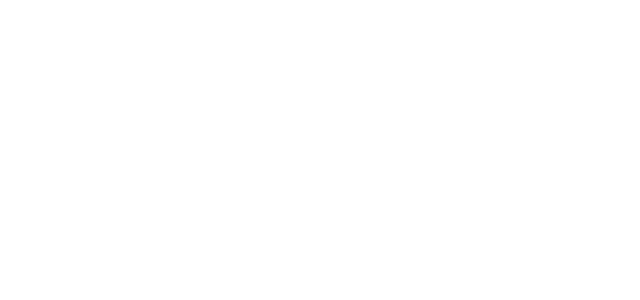
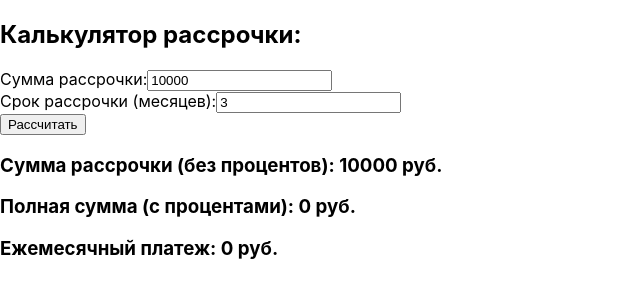
Before and after one commit to Aliskhan7/calculator-installment, a React (Create React App) app: page / in a window 1280 px wide. Shown: the top 300 px of the page, without its empty margins (0-640 px from the left). Built offline with nearby package versions, Linux system fonts and the light colour scheme.

Commit message:
add calculatr

```diff
--- a/package.json
+++ b/package.json
@@ -8,6 +8,7 @@
     "@types/react": "^19.0.8",
     "@types/react-dom": "^19.0.3",
     "cra-template": "1.2.0",
+    "formik": "^2.4.6",
     "react": "^19.0.0",
     "react-dom": "^19.0.0",
     "react-scripts": "5.0.1",
@@ -36,5 +37,8 @@
       "last 1 firefox version",
       "last 1 safari version"
     ]
+  },
+  "devDependencies": {
+    "tailwindcss": "^3.4.17"
   }
 }
--- a/src/App.jsx
+++ b/src/App.jsx
@@ -1,9 +1,11 @@
+import {Formik} from "formik";
+import Calculator from "./components/shared/Calculator";
 
 function App() {
   return (
-    <div className="App">
-
-    </div>
+      <div className="sm:container mx-auto">
+        <Calculator/>
+      </div>
   );
 }
 
--- /dev/null
+++ b/src/components/shared/Calculator.jsx
@@ -0,0 +1,86 @@
+import React, { useState } from 'react';
+
+const Calculator = () => {
+    const [loanAmount, setLoanAmount] = useState(10000);   // Сумма рассрочки (без процентов)
+    const [loanTerm, setLoanTerm] = useState(3);           // Срок рассрочки (в месяцах)
+    const [monthlyPayment, setMonthlyPayment] = useState(0);
+    const [totalWithInterest, setTotalWithInterest] = useState(0);
+
+    // Расчёт «плоских» процентов по табличке:
+    // 3 мес – 15%, 4 мес – 20%, 5 мес – 25%, 6 мес – 30%.
+    const calculateMonthlyPayment = () => {
+        let tableRate = null; // фиксированный процент по сроку
+
+        switch (loanTerm) {
+            case 3:
+                tableRate = 15;
+                break;
+            case 4:
+                tableRate = 20;
+                break;
+            case 5:
+                tableRate = 25;
+                break;
+            case 6:
+                tableRate = 30;
+                break;
+            default:
+                tableRate = 0;
+        }
+
+        // Полная сумма с учётом фиксированных процентов
+        const fullAmount = loanAmount + loanAmount * (tableRate / 100);
+
+        // Считаем ежемесячный платёж (полная сумма делится на срок)
+        const paymentPerMonth = fullAmount / loanTerm;
+
+        // Сохраняем результаты в стейты, округляем до двух знаков
+        setTotalWithInterest(fullAmount.toFixed(2));
+        setMonthlyPayment(paymentPerMonth.toFixed(2));
+    };
+
+    // Обработка отправки формы
+    const handleSubmit = (e) => {
+        e.preventDefault();
+        calculateMonthlyPayment();
+    };
+
+    return (
+        <div>
+            <h2>Калькулятор рассрочки:</h2>
+            <form onSubmit={handleSubmit} className="flex flex-col gap-4">
+
+                <div className="flex flex-col gap-2">
+                    <label>Сумма рассрочки:</label>
+                    <input
+                        className="border-2 border-gray-200"
+                        type="number"
+                        value={loanAmount}
+                        onChange={(e) => setLoanAmount(Number(e.target.value))}
+                    />
+                </div>
+
+                <div className="flex flex-col gap-2">
+                    <label>Срок рассрочки (месяцев):</label>
+                    <input
+                        className="border-2 border-gray-200"
+                        type="number"
+                        value={loanTerm}
+                        onChange={(e) => setLoanTerm(e.target.value)}
+                    />
+                </div>
+
+                <button className="border-2 border-gray-200" type="submit">
+                    Рассчитать
+                </button>
+            </form>
+
+            {/* Выводим все необходимые данные: */}
+            <h3>Сумма рассрочки (без процентов): {loanAmount} руб.</h3>
+            <h3>Полная сумма (с процентами): {totalWithInterest} руб.</h3>
+            <h3>Ежемесячный платеж: {monthlyPayment} руб.</h3>
+        </div>
+    );
+};
+
+export default Calculator;
--- a/src/index.css
+++ b/src/index.css
@@ -1,3 +1,7 @@
+@tailwind base;
+@tailwind components;
+@tailwind utilities;
+
 body {
   margin: 0;
   font-family: -apple-system, BlinkMacSystemFont, 'Segoe UI', 'Roboto', 'Oxygen',
```
Also changed, not shown: 1 other file (tests, documents, lock files or other folders).
